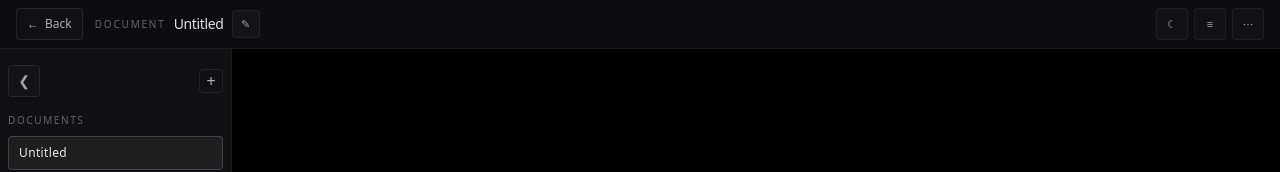
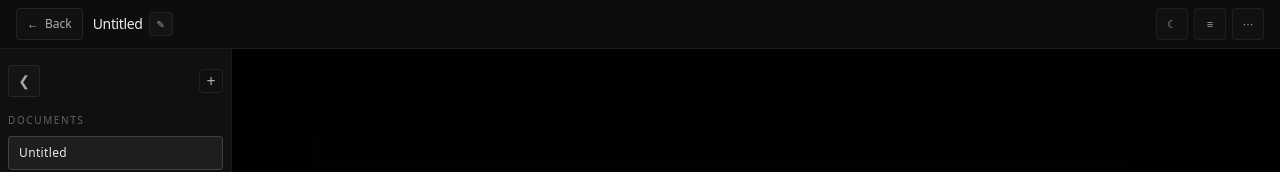
Before and after one commit to ClayTheMisfit/rhyme-lines, a Next.js app: page /editor in a window 1280 px wide. Shown: the top 172 px of the page. Built offline with nearby package versions, Linux system fonts and the light colour scheme.

Commit message:
Remove DOCUMENT label and tighten top-bar title cluster

```diff
--- a/src/components/DocumentHeader.tsx
+++ b/src/components/DocumentHeader.tsx
@@ -51,8 +51,7 @@ export default function DocumentHeader() {
   }
 
   return (
-    <div className="flex min-w-0 items-center gap-2">
-      <span className="hidden text-[10px] uppercase tracking-[0.18em] text-white/36 sm:inline">Document</span>
+    <div className="flex min-w-0 items-center gap-1.5">
       {isEditing ? (
         <input
           ref={inputRef}
@@ -76,7 +75,7 @@ export default function DocumentHeader() {
         <>
           <button
             type="button"
-            className="max-w-[min(46vw,560px)] truncate text-left text-sm font-medium tracking-tight text-white/88 hover:text-white"
+            className="max-w-[min(46vw,560px)] truncate text-left text-sm font-medium tracking-tight text-white/92 hover:text-white"
             onDoubleClick={() => setIsEditing(true)}
             onClick={() => setIsEditing(true)}
             title="Rename document"
@@ -86,7 +85,7 @@ export default function DocumentHeader() {
           </button>
           <button
             type="button"
-            className="inline-flex h-7 w-7 items-center justify-center rounded-sm border border-white/[0.06] bg-white/[0.03] text-[11px] text-white/60 hover:text-white/90"
+            className="inline-flex h-6 w-6 items-center justify-center rounded-sm border border-white/[0.06] bg-white/[0.03] text-[10px] text-white/60 transition-colors hover:text-white/90 focus-visible:outline-none focus-visible:ring-2 focus-visible:ring-white/20"
             onClick={() => setIsEditing(true)}
             title="Rename (Enter to save, Esc to cancel)"
             aria-label="Edit title"
--- a/src/components/TopBar.tsx
+++ b/src/components/TopBar.tsx
@@ -80,7 +80,7 @@ export default function TopBar() {
     <header
       ref={headerRef}
       data-testid="editor-header"
-      className="fixed left-0 right-0 top-0 flex min-h-12 items-center gap-3 border-b border-white/[0.06] bg-[#0d0d0f] px-4 py-2"
+      className="fixed left-0 right-0 top-0 flex min-h-12 items-center gap-2.5 border-b border-white/[0.06] bg-[#0d0d0f] px-4 py-2"
       style={{ zIndex: layers.topBar }}
     >
       <Link
```
Also changed, not shown: 1 other file (tests, documents, lock files or other folders).
